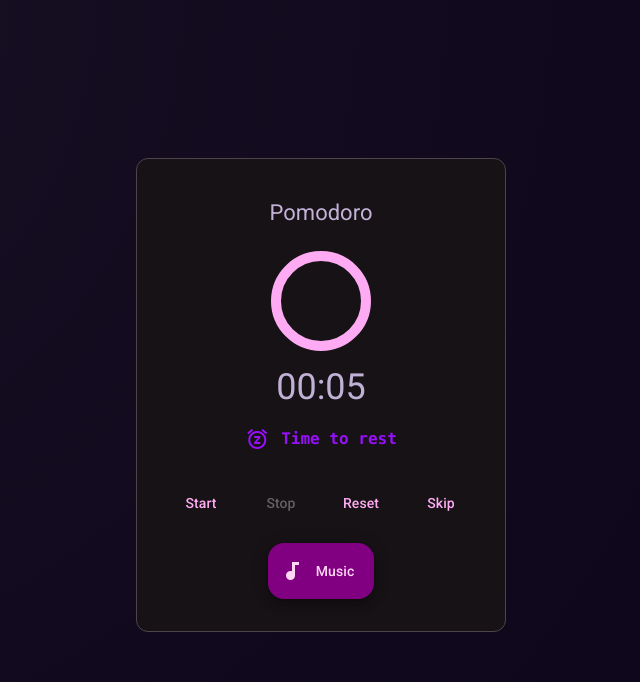
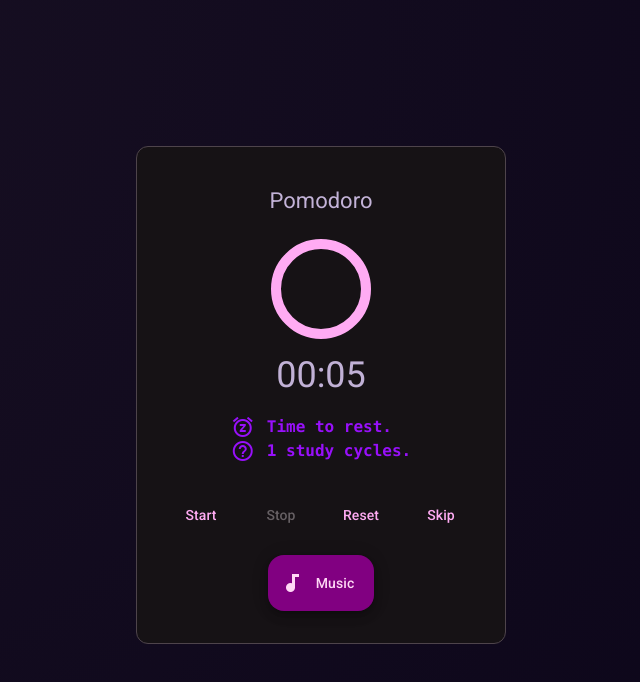
Before and after one commit to Joao-Vtr-Oliveira/pomodoro, an Angular app: page / in a window 1280 px wide. Both pictures are taken after a click on the button "Skip". Shown: the top 682 px of the page, without its empty margins (319-959 px from the left). Built offline with nearby package versions, Linux system fonts and the light colour scheme.

Commit message:
feat: add a count of cycles

```diff
--- a/src/app/app.html
+++ b/src/app/app.html
@@ -42,8 +42,19 @@
 							aria-label="Example home icon"
 							fontIcon="snooze"
 						></mat-icon>
-						Time to rest }
+						Time to rest. }
 					</span>
+					@if (clockService.studyCycle() > 0) {
+					<span class="text-purple-600 flex">
+						<mat-icon
+							class="mr-3"
+							aria-hidden="false"
+							aria-label="Example home icon"
+							fontIcon="help_outline"
+						></mat-icon>
+						{{ clockService.studyCycle() }} study cycles.
+					</span>
+					}
 				</div>
 			</mat-card-content>
 
@@ -82,7 +93,7 @@
 				</div>
 			</mat-card-actions>
 			@if (showMusic()) {
-				<app-music-player />
+			<app-music-player />
 			}
 		</div>
 	</mat-card>
--- a/src/app/services/clock.service.ts
+++ b/src/app/services/clock.service.ts
@@ -6,6 +6,7 @@ import { computed, Injectable, signal } from '@angular/core';
 export class ClockService {
 	timerStudy = signal(10 * 1000); // estudo: 10 segundos
 	timerRest = signal(5 * 1000); // descanso: 5 segundos
+	studyCycle = signal(0);
 	// timerStudy = signal(25 * 60 * 1000); // estudo: 25 minutos
 	// timerRest = signal(5 * 60 * 1000); // descanso: 5 minutos
 
@@ -72,6 +73,7 @@ export class ClockService {
 	handleCycleEnd() {
 		if (this.timerController() === 'study') {
 			console.log('⏰ Estudo acabou! Hora de descansar!');
+			this.studyCycle.update((oldValue) => oldValue + 1);
 			this.timerController.set('rest');
 			this.remainingTime.set(this.timerRest());
 		} else {
```
